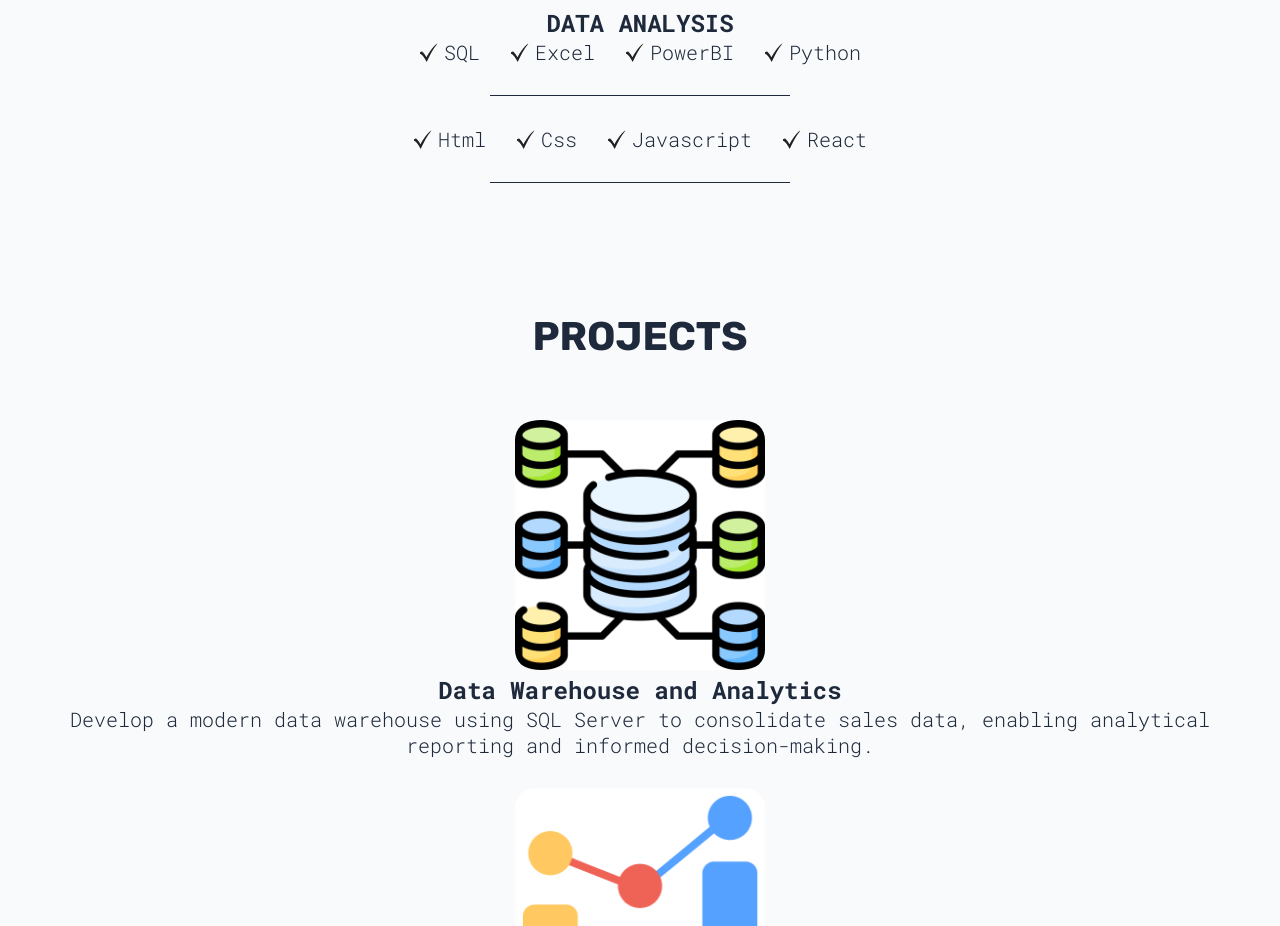
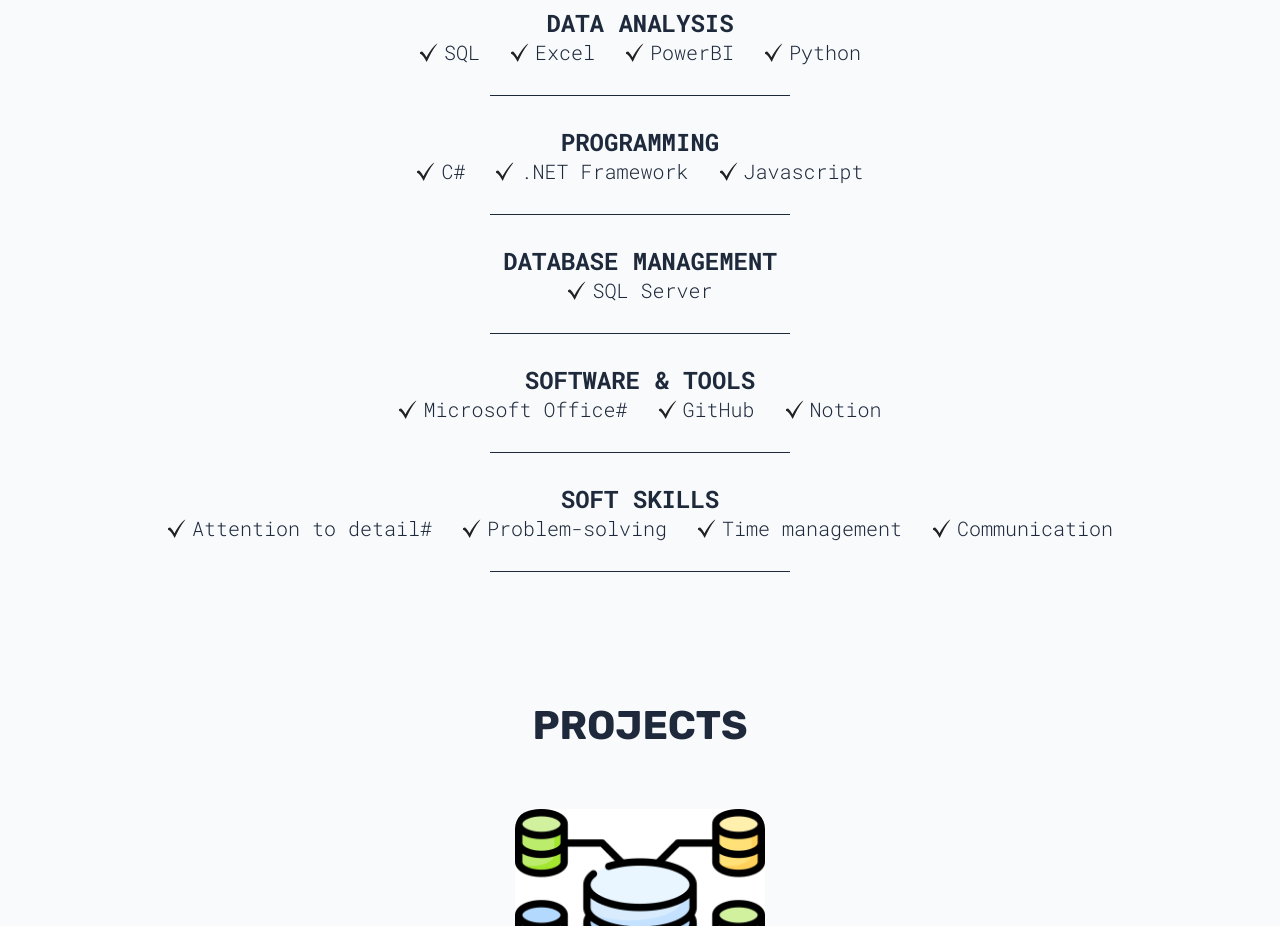
Before and after one commit to mizunate-tech/my-portfolio, a React (Vite) app: page / in a window 1280 px wide. Shown: the part 1080-2006 px from the top of the page. Built offline with nearby package versions, Linux system fonts and the light colour scheme.

Commit message:
Edited Skills and Resume

```diff
--- a/src/sections/Hero/Hero.jsx
+++ b/src/sections/Hero/Hero.jsx
@@ -9,7 +9,7 @@ import githubLight from "../../assets/github-light.svg";
 import githubDark from "../../assets/github-dark.svg";
 import linkedinLight from "../../assets/linkedin-light.svg";
 import linkedinDark from "../../assets/linkedin-dark.svg";
-import CV from "../../assets/cv.pdf";
+import CV from "../../assets/Resume_BarraCJ.pdf";
 import { useTheme } from "../../common/ThemContext";
 
 function Hero() {
--- a/src/sections/Skills/Skills.jsx
+++ b/src/sections/Skills/Skills.jsx
@@ -20,11 +20,31 @@ function Skills() {
         <SkillList src={checkMarkIcon} skill="Python" />
       </div>
       <hr />
+      <h2>Programming</h2>
       <div className={styles.skillList}>
-        <SkillList src={checkMarkIcon} skill="Html" />
-        <SkillList src={checkMarkIcon} skill="Css" />
+        <SkillList src={checkMarkIcon} skill="C#" />
+        <SkillList src={checkMarkIcon} skill=".NET Framework" />
         <SkillList src={checkMarkIcon} skill="Javascript" />
-        <SkillList src={checkMarkIcon} skill="React" />
+      </div>
+      <hr />
+      <h2>Database Management</h2>
+      <div className={styles.skillList}>
+        <SkillList src={checkMarkIcon} skill="SQL Server" />
+      </div>
+      <hr />
+      <h2>Software & Tools</h2>
+      <div className={styles.skillList}>
+        <SkillList src={checkMarkIcon} skill="Microsoft Office#" />
+        <SkillList src={checkMarkIcon} skill="GitHub" />
+        <SkillList src={checkMarkIcon} skill="Notion" />
+      </div>
+      <hr />
+      <h2>Soft Skills</h2>
+      <div className={styles.skillList}>
+        <SkillList src={checkMarkIcon} skill="Attention to detail#" />
+        <SkillList src={checkMarkIcon} skill="Problem-solving" />
+        <SkillList src={checkMarkIcon} skill="Time management" />
+        <SkillList src={checkMarkIcon} skill="Communication" />
       </div>
       <hr />
     </section>
```
Also changed, not shown: 2 other files (tests, documents, lock files or other folders).
